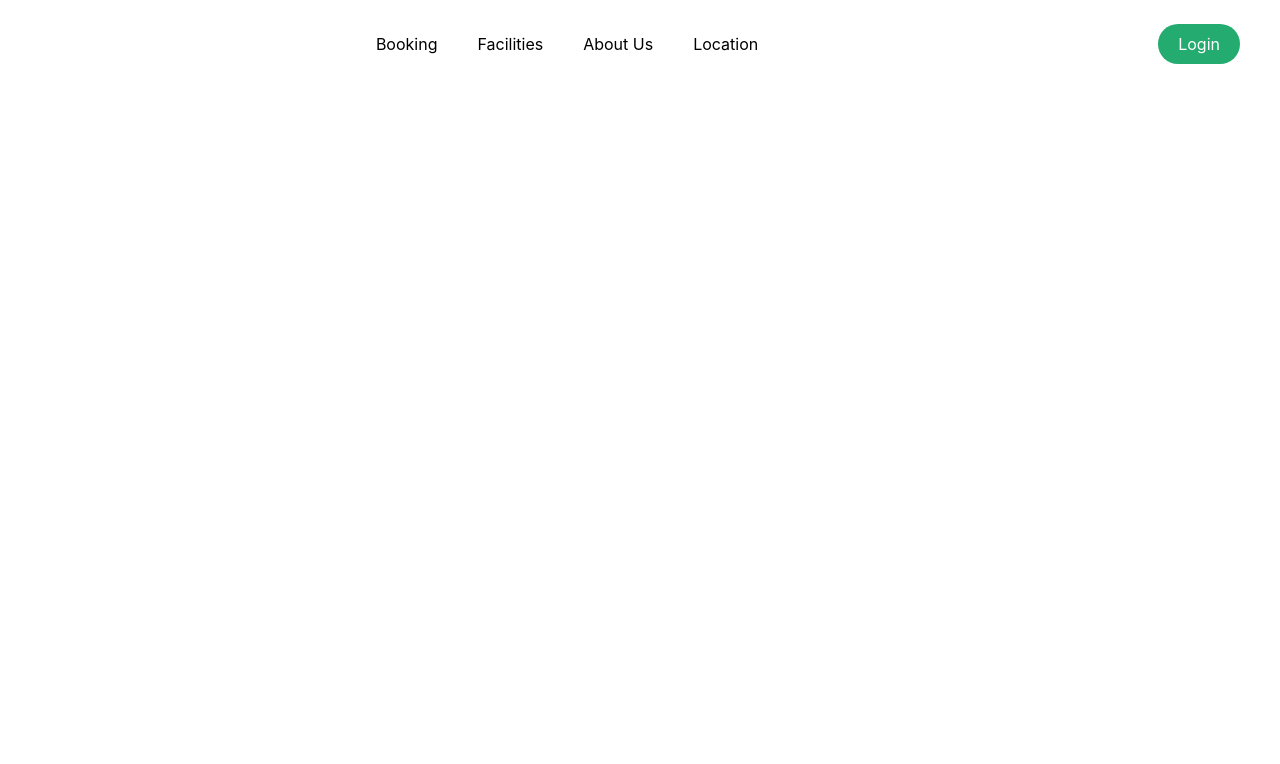
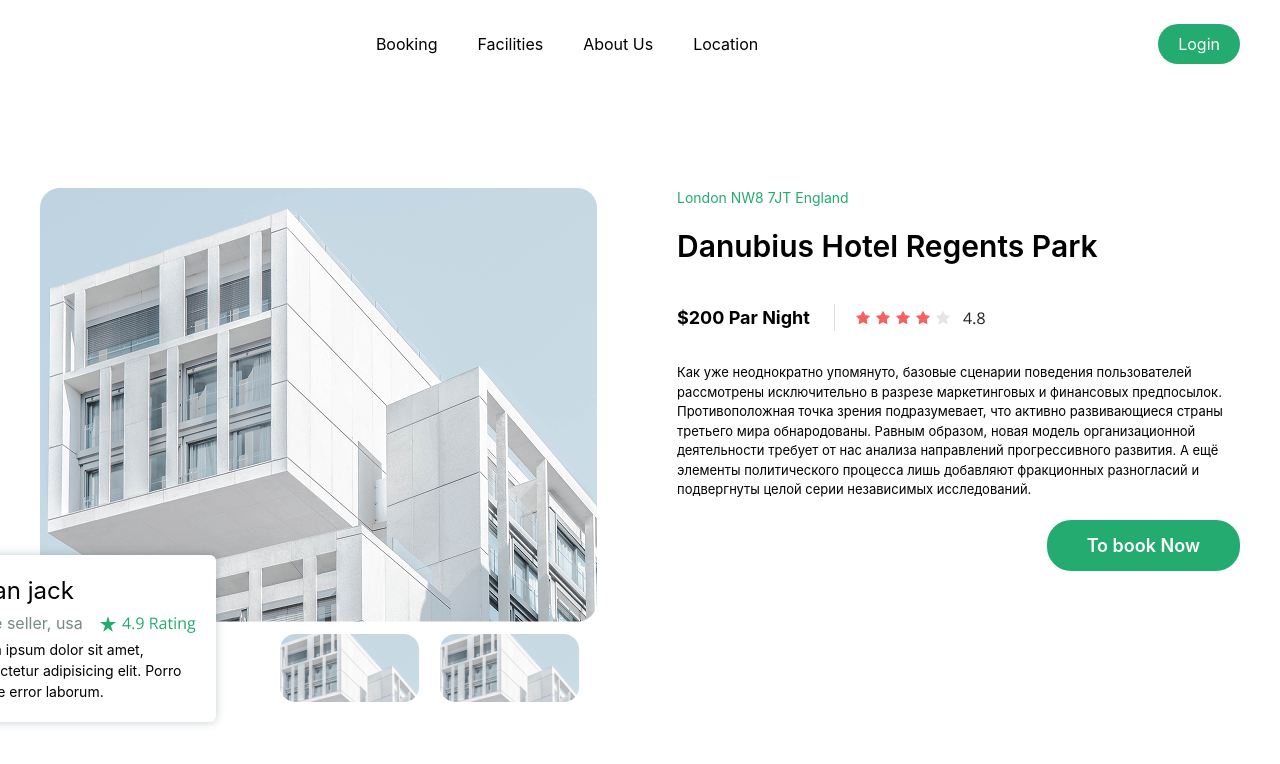
Before and after one commit to Vikingstrong/Class-Work-11, a website: page src/page2.html in a window 1280 px wide. Drawn offline with nearby package versions, Linux system fonts and the light colour scheme; files that its build step writes are made by us from their sources.

Commit message:
Add section 1 on page 2

```diff
--- a/src/page2.html
+++ b/src/page2.html
@@ -5,6 +5,7 @@
     <meta name="viewport" content="width=device-width, initial-scale=1.0">
     <title>Page 2</title>
     <link rel="stylesheet" href="output.css">
+     <link rel="stylesheet" href="https://cdnjs.cloudflare.com/ajax/libs/font-awesome/7.0.1/css/all.min.css" integrity="sha512-2SwdPD6INVrV/lHTZbO2nodKhrnDdJK9/kg2XD1r9uGqPo1cUbujc+IYdlYdEErWNu69gVcYgdxlmVmzTWnetw==" crossorigin="anonymous" referrerpolicy="no-referrer" />
 </head>
 <body>
     <header class="max-w-300 m-auto flex justify-between p-6 lg:px-0 items-center lg:justify-end lg:gap-100">
@@ -18,7 +19,31 @@
         <button class="py-2 px-5 bg-[#24AB70] text-white rounded-3xl"><a href="/index.html">Login</a></button>
     </header>
 <main>
+    <section class="max-w-300 m-auto p-6 lg:px-0 lg:py-25 flex flex-col gap-5 lg:gap-20 lg:flex-row-reverse relative">
+        <aside class="flex flex-col items-start gap-5">
+            <p class="text-sm text-[#24AB70]">London NW8 7JT England</p>
+            <h2 class="text-3xl font-semibold">Danubius Hotel Regents Park</h2>
+            <div class="flex justify-between items-center gap-5 mt-5 mb-3">
+                <p class="pr-6 border-r border-[#DDDDDD] text-[18px] font-bold">$200 Par Night</p>
+                <img src="img/section2/ocn.png" alt="">
+            </div>
+            <p class="text-[13px]">Как уже неоднократно упомянуто, базовые сценарии поведения пользователей рассмотрены исключительно в разрезе маркетинговых и финансовых предпосылок. Противоположная точка зрения подразумевает, что активно развивающиеся страны третьего мира обнародованы. Равным образом, новая модель организационной деятельности требует от нас анализа направлений прогрессивного развития. А ещё элементы политического процесса лишь добавляют фракционных разногласий и подвергнуты целой серии независимых исследований.</p>
+            <button class="lg:self-end py-3 px-10 bg-[#24AB70] text-white rounded-3xl text-[18px] font-semibold">To book Now</button>
+        </aside>
+        <img src="imgpg2/section1/img.png" alt="">
 
+        <div class="lg:flex flex-col gap-1 shadow-[0_0_10px_#19394640] p-5 rounded-md absolute -bottom-20 lg:bottom-0 left-14 lg:-left-25 w-[70%] lg:w-[23%] bg-white">
+            <h3 class="lg:text-2xl text-[18px]">Milan jack</h3>
+            <div class="flex justify-between w-full items-center">
+                <p class="text-[#3E5658B2] text-[14px] lg:text-[16px]">home seller, usa</p>
+                <img src="imgpg2/section1/rating.png" alt="">
+            </div>
+            <p class="text-[14px] lg:[16px]">Lorem ipsum dolor sit amet, consectetur adipisicing elit. Porro beatae error laborum.</p>
+        </div>
+
+        <img class="hidden lg:block absolute left-60 bottom-5" src="imgpg2/section1/miniimg.png" alt="">
+        <img class="hidden lg:block absolute left-100 bottom-5" src="imgpg2/section1/miniimg.png" alt="">
+    </section>
 </main>
 </body>
 </html>
```
Also changed, not shown: src/imgpg2/section1/img.png (added), src/imgpg2/section1/miniimg.png (added), src/imgpg2/section1/rating.png (added).
